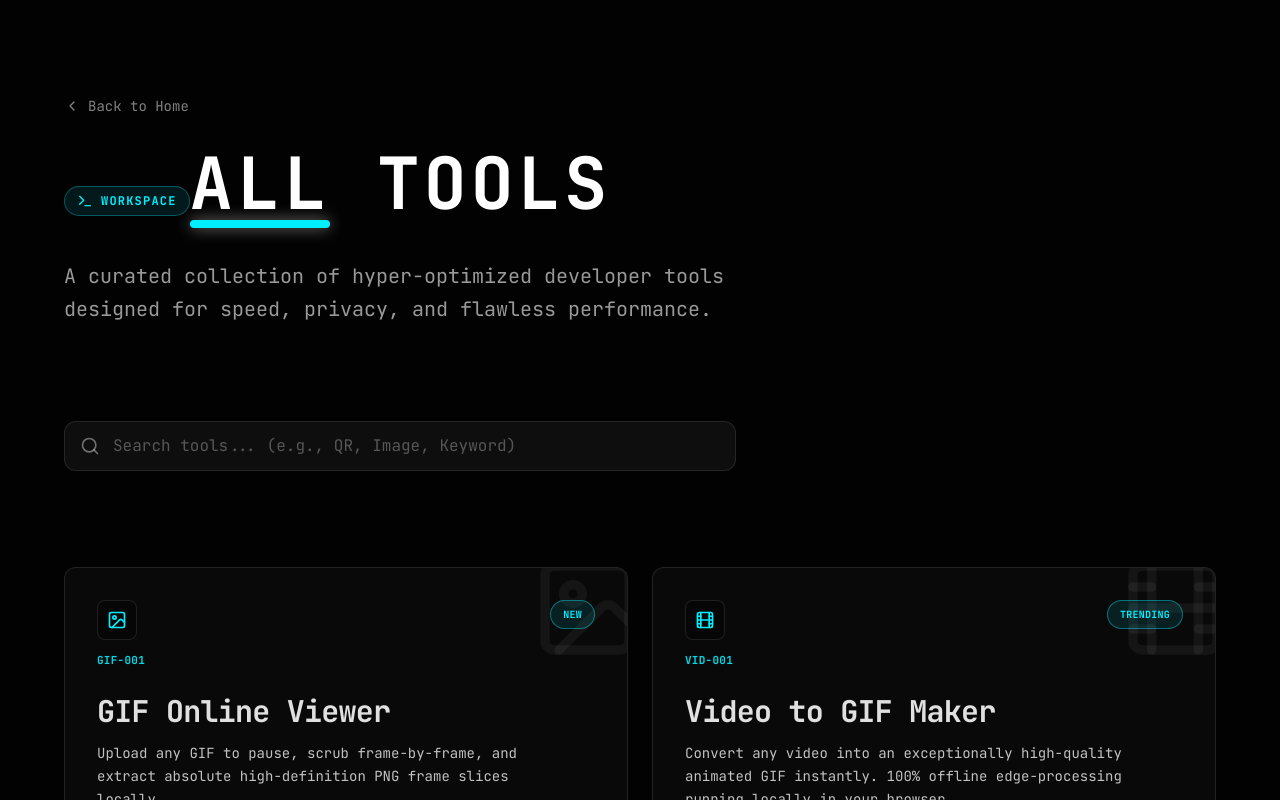
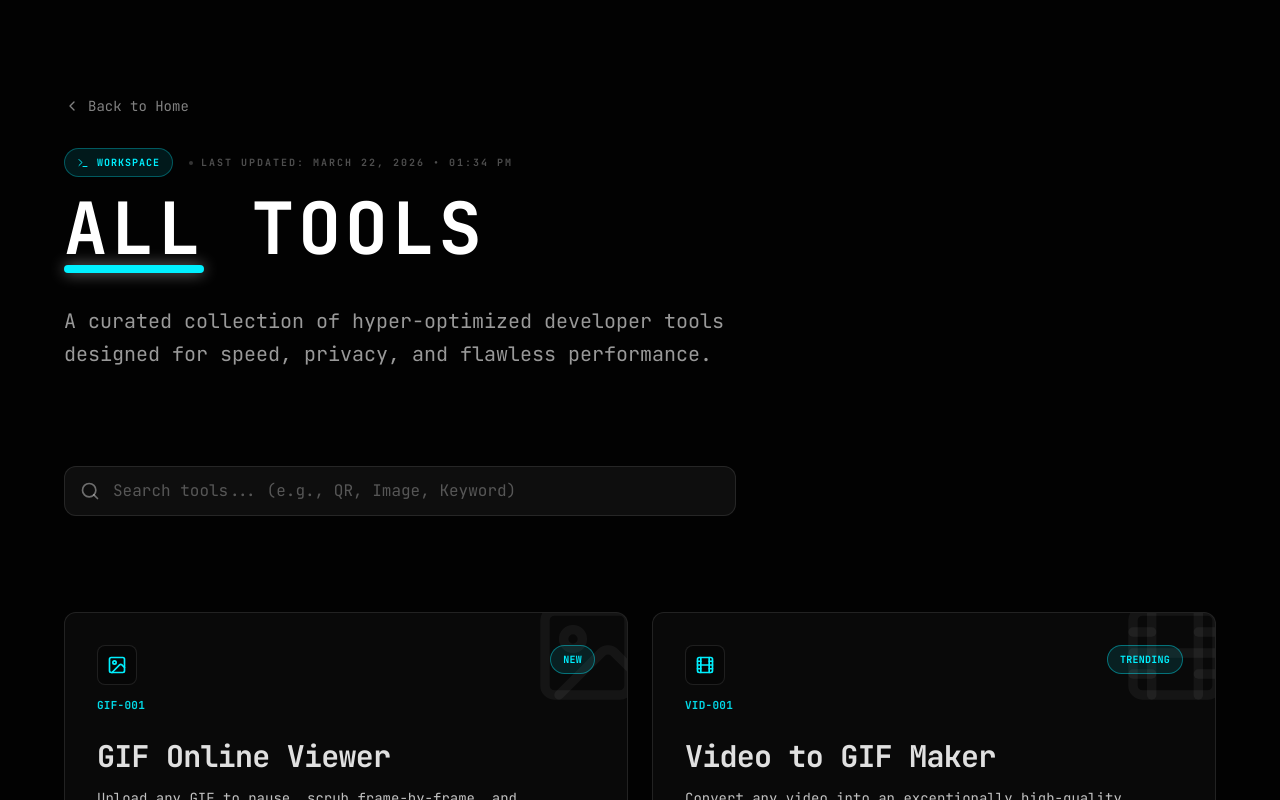
Before and after one commit to jannatlessan/aso-studio-pro_latest, a React (Vite) app: page /tools in a window 1280 px wide. Shown: the top 800 px of the page. Built offline with nearby package versions, Linux system fonts and the light colour scheme; a web font is replaced by a local one.

Commit message:
feat(tools): add deployment timestamp to ToolsList header

```diff
--- a/src/pages/Tools/ToolsList.tsx
+++ b/src/pages/Tools/ToolsList.tsx
@@ -287,9 +287,15 @@ export default function ToolsList() {
           </Link>
 
           <div className="space-y-4">
-            <div className="inline-flex items-center gap-2 px-3 py-1.5 rounded-full border border-primary/30 bg-primary/10 text-primary text-xs font-bold uppercase tracking-widest">
-              <Terminal className="w-4 h-4" />
-              Workspace
+            <div className="flex flex-col sm:flex-row sm:items-center gap-4">
+              <div className="inline-flex items-center gap-2 px-3 py-1.5 rounded-full border border-primary/30 bg-primary/10 text-primary text-[10px] font-bold uppercase tracking-widest w-fit">
+                <Terminal className="w-3 h-3" />
+                Workspace
+              </div>
+              <div className="text-[10px] font-bold text-white/30 uppercase tracking-[0.2em] flex items-center gap-2">
+                <div className="w-1 h-1 bg-white/20 rounded-full"></div>
+                Last Updated: March 22, 2026 • 01:34 PM
+              </div>
             </div>
             <h1 className="text-4xl sm:text-6xl md:text-7xl font-black text-white uppercase tracking-wider relative inline-block">
               All Tools
```
